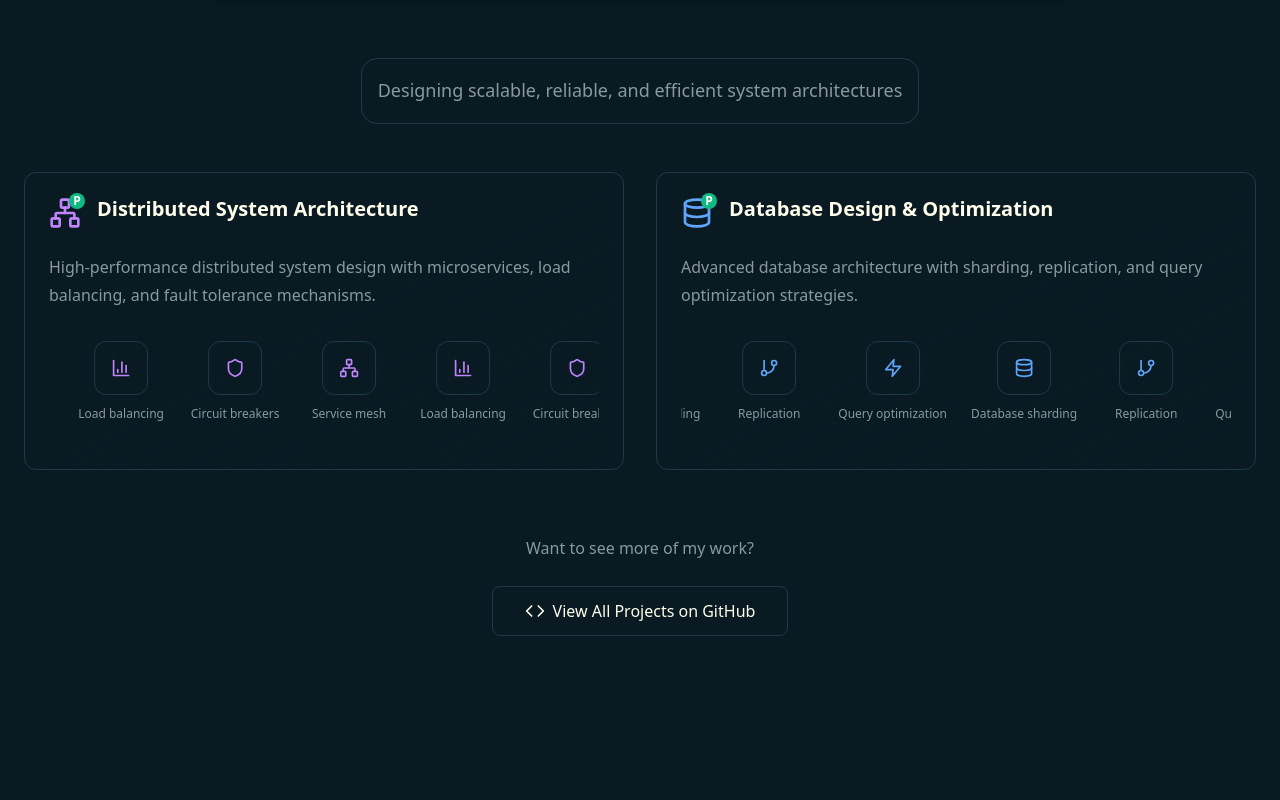
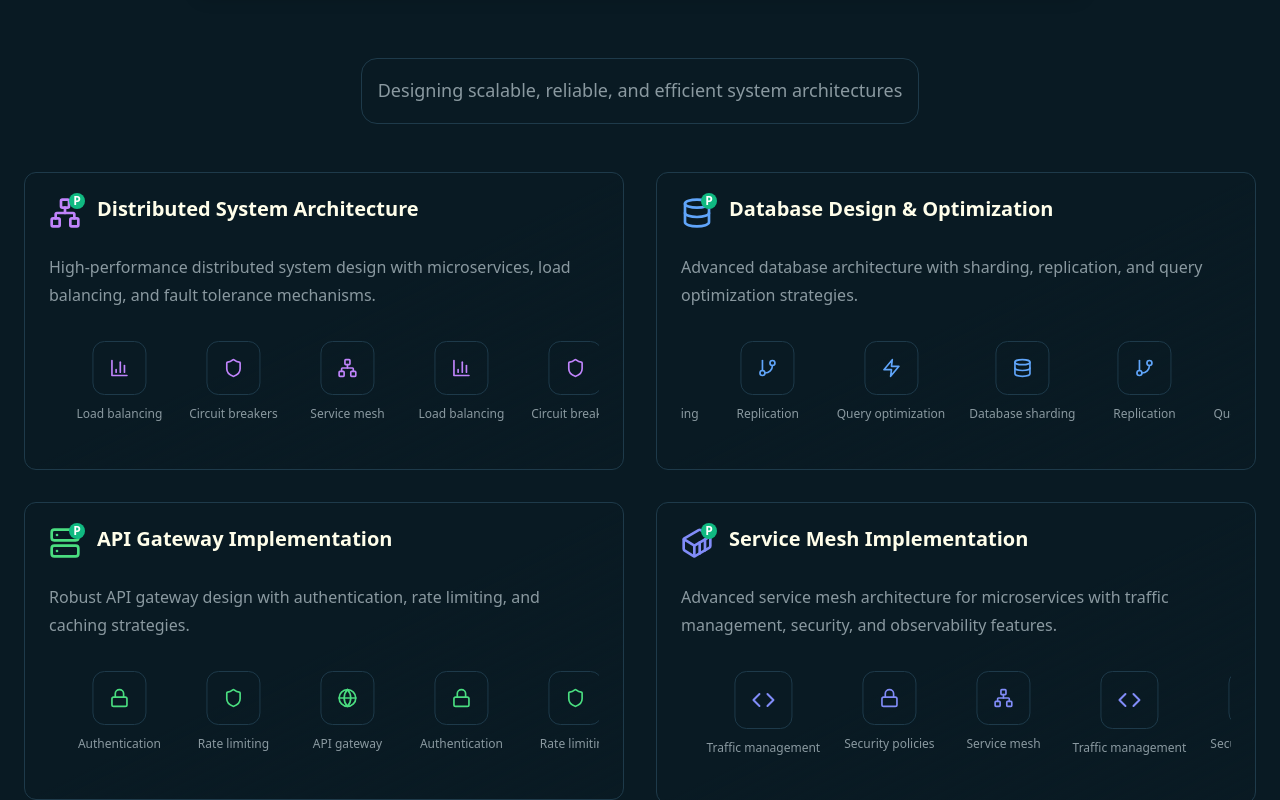
Before and after one commit to m0hamed541/my-portfolio, a React (Vite) app: page / in a window 1280 px wide. Shown: the part 2000-2800 px from the top of the page. Built offline with nearby package versions, Linux system fonts and the light colour scheme.

Commit message:
change projects section for small screens
projects in small screens are showed as tinder style swappable cards

```diff
--- /dev/null
+++ b/src/components/ProjectSwiper.jsx
@@ -0,0 +1,104 @@
+import React, { useEffect, useState } from "react";
+import { motion, useMotionValue, useTransform } from "framer-motion";
+import { ProjectCard } from "./ProjectCard";
+import { featureIcons } from "../data/projects";
+import { Code } from "lucide-react";
+
+const Card = ({ project, cards, setCards }) => {
+  const x = useMotionValue(0);
+
+  // Fade out when dragged left or right
+  const opacity = useTransform(x, [-70, 0, 70], [0.5, 1, 0.5]);
+
+  const handleDragEnd = () => {
+    if (Math.abs(x.get()) > 70) {
+      if (cards.length > 1) {
+        setCards([...cards.filter((c) => c.id !== project.id)]);
+      }
+    }
+  };
+
+  return (
+    <motion.div
+      className="
+      w-full overflow-hidden
+      bg-primary-background
+      rounded-xl p-4 border border-secondary-border/20 transition-all
+      duration-300"
+      style={{
+        gridColumn: 1,
+        gridRow: 1,
+        x,
+        zIndex: cards.indexOf(project),
+        opacity,
+      }}
+      drag="x"
+      dragConstraints={{ left: 0, right: 0 }} // stays on x-axis but still tracks x
+      dragElastic={0.5} // make it springy
+      onDragEnd={handleDragEnd}
+    >
+      <div className="flex items-start gap-3 mb-4">
+        <div className="relative">
+          <div className={`text-2xl ${project.accentColor}`}>
+            {project.icon}
+          </div>
+          <div className="absolute -top-1 -right-1 w-3 h-3 bg-success rounded-full flex items-center justify-center">
+            <span className="text-white text-xs font-bold">P</span>
+          </div>
+        </div>
+        <div className="flex-1">
+          <h3 className="text-lg font-semibold text-primary-text mb-2">
+            {project.title}
+          </h3>
+        </div>
+      </div>
+
+      {/* Description */}
+      <p className="text-sm text-primary-text-secondary mb-4 leading-relaxed">
+        {project.description}
+      </p>
+
+      {/* Features Carousel */}
+      <div className="flex flex-row flex-wrap gap-4">
+        {project.features.map((feature, index) => (
+          <div key={index}>
+            <div
+              className={`p-3 rounded-xl bg-secondary-background/10 border border-secondary-border/20 ${project.accentColor}`}
+            >
+              {featureIcons[feature] || (
+                <Code className="w-5 h-5 " />
+              )}
+            </div>
+            <span className="text-xs text-primary-text-secondary text-center leading-tight font-medium">
+              {feature}
+            </span>
+          </div>
+        ))}
+      </div>
+    </motion.div>
+  );
+};
+
+const Swiper = ({ projects }) => {
+  const [cards, setCards] = useState(projects);
+
+  useEffect(() => {
+    setCards(projects);
+    console.log("update cards");
+  }, [projects]);
+
+  return (
+    <div className=" bg-white w-full grid place-items-center">
+      {cards.map((project) => (
+        <Card
+          key={project.id}
+          project={project}
+          cards={cards}
+          setCards={setCards}
+        />
+      ))}
+    </div>
+  );
+};
+
+export default Swiper;
--- a/src/data/projects.tsx
+++ b/src/data/projects.tsx
@@ -5,6 +5,7 @@ import {
 } from 'lucide-react';
 
 export interface Project {
+  id: number;
   title: string;
   description: string;
   features: string[];
@@ -29,6 +30,7 @@ export const projectSections: ProjectSection[] = [
     description: 'Designing scalable, reliable, and efficient system architectures',
     projects: [
       {
+        id: 0,
         title: 'Distributed System Architecture',
         description: 'High-performance distributed system design with microservices, load balancing, and fault tolerance mechanisms.',
         features: ['Service mesh', 'Load balancing', 'Circuit breakers'],
@@ -37,12 +39,31 @@ export const projectSections: ProjectSection[] = [
         link: 'https://github.com/m0hamed541/distributed-system'
       },
       {
+        id: 1,
         title: 'Database Design & Optimization',
         description: 'Advanced database architecture with sharding, replication, and query optimization strategies.',
         features: ['Database sharding', 'Replication', 'Query optimization'],
         icon: <DatabaseIcon className="w-8 h-8" />,
         accentColor: 'text-blue-400',
         link: 'https://github.com/m0hamed541/database-design'
+      },
+      {
+        id: 2,
+        title: 'API Gateway Implementation',
+        description: 'Robust API gateway design with authentication, rate limiting, and caching strategies.',
+        features: ['API gateway', 'Authentication', 'Rate limiting'],
+        icon: <Server className="w-8 h-8" />,
+        accentColor: 'text-green-400',
+        link: 'https://github.com/m0hamed541/api-gateway'
+      },
+      {
+        id: 3,
+        title: 'Service Mesh Implementation',
+        description: 'Advanced service mesh architecture for microservices with traffic management, security, and observability features.',
+        features: ['Service mesh', 'Traffic management', 'Security policies'],
+        icon: <Container className="w-8 h-8" />,
+        accentColor: 'text-indigo-400',
+        link: 'https://github.com/m0hamed541/service-mesh'
       }
     ]
   },
@@ -53,6 +74,7 @@ export const projectSections: ProjectSection[] = [
     description: 'Building robust cloud-native solutions across multiple platforms',
     projects: [
       {
+        id: 0,
         title: 'Multi-Cloud Infrastructure',
         description: 'Hybrid cloud solution spanning AWS, Azure, and GCP with unified management and monitoring.',
         features: ['Multi-cloud deployment', 'Unified monitoring', 'Cost optimization'],
@@ -61,6 +83,7 @@ export const projectSections: ProjectSection[] = [
         link: 'https://github.com/m0hamed541/multi-cloud'
       },
       {
+        id: 1,
         title: 'Container Orchestration Platform',
         description: 'Enterprise-grade Kubernetes platform with advanced networking, security, and monitoring capabilities.',
         features: ['Kubernetes', 'Service mesh', 'Security policies'],
@@ -77,6 +100,7 @@ export const projectSections: ProjectSection[] = [
     description: 'Solving complex technical challenges with innovative approaches',
     projects: [
       {
+        id: 0,
         title: 'Algorithm Optimization Engine',
         description: 'High-performance algorithm library with optimization techniques for complex computational problems.',
         features: ['Algorithm optimization', 'Performance analysis', 'Benchmarking'],
@@ -85,6 +109,7 @@ export const projectSections: ProjectSection[] = [
         link: 'https://github.com/m0hamed541/algo-engine'
       },
       {
+        id: 1,
         title: 'System Performance Analyzer',
         description: 'Comprehensive system analysis tool for identifying bottlenecks and optimizing resource utilization.',
         features: ['Performance profiling', 'Bottleneck detection', 'Resource optimization'],
@@ -101,6 +126,7 @@ export const projectSections: ProjectSection[] = [
     description: 'Developing full-stack applications with modern technologies',
     projects: [
       {
+        id: 0,
         title: 'Full-Stack Web Application',
         description: 'Modern web application with React frontend, Node.js backend, and PostgreSQL database.',
         features: ['React', 'Node.js', 'PostgreSQL', 'Docker'],
@@ -109,6 +135,7 @@ export const projectSections: ProjectSection[] = [
         link: 'https://github.com/m0hamed541/fullstack-app'
       },
       {
+        id: 1,
         title: 'API Gateway & Services',
         description: 'Scalable API gateway with authentication, rate limiting, and service discovery capabilities.',
         features: ['API gateway', 'Authentication', 'Rate limiting'],
--- a/src/sections/about.tsx
+++ b/src/sections/about.tsx
@@ -3,7 +3,7 @@ import { SectionHeader } from "../components/sectionHeader";
 
 const AboutSection = () => {
   return (
-    <section className="relative min-h-screen flex items-center justify-center bg-primary-background overflow-hidden py-12 sm:py-16 md:py-20">
+    <section id="about_section" className="relative min-h-screen flex items-center justify-center bg-primary-background overflow-hidden py-12 sm:py-16 md:py-20">
       <div className="max-w-6xl mx-auto px-4 sm:px-6">
         <SectionHeader header="About Me" subheader="Building scalable, reliable, and containerized solutions that power the future of cloud infrastructure" />
 
--- a/src/sections/hero.jsx
+++ b/src/sections/hero.jsx
@@ -6,7 +6,7 @@ import { headline, subheadline } from '../globals/variables.jsx';
 
 const HeroSection = () => {
   return (
-    <section className="relative min-h-screen flex items-center justify-center overflow-hidden bg-primary-background">
+    <section id="hero_section" className="relative min-h-screen flex items-center justify-center overflow-hidden bg-primary-background">
       {/* Content */}
       <div className="relative z-10 text-center max-w-4xl mx-auto px-4 sm:px-6">
         <div className="animate-fade-in">
--- a/src/sections/projects.tsx
+++ b/src/sections/projects.tsx
@@ -1,22 +1,31 @@
-import React, { useState } from 'react';
-import { ProjectCard } from '../components/ProjectCard';
-import { ProjectsSelector } from '../components/ProjectsSelector';
-import { projectSections } from '../data/projects';
-import { Code } from 'lucide-react';
-import { SectionHeader } from '../components/sectionHeader';
+import React, { useState } from "react";
+import { ProjectCard } from "../components/ProjectCard";
+import { ProjectsSelector } from "../components/ProjectsSelector";
+import { projectSections } from "../data/projects";
+import { Code } from "lucide-react";
+import { SectionHeader } from "../components/sectionHeader";
+import Swiper from "../components/ProjectSwiper";
 
 const ProjectsSection = () => {
-  const [activeSection, setActiveSection] = useState('system-design');
+  const [activeSection, setActiveSection] = useState("system-design");
 
-  const currentSection = projectSections.find(section => section.id === activeSection);
+  const isMobile = window.innerWidth <= 768;
+
+  const currentSection = projectSections.find(
+    (section) => section.id === activeSection
+  );
   const currentProjects = currentSection?.projects || [];
 
   return (
-    <section id="projects_section" className="relative min-h-screen py-12 sm:py-16 md:py-20 bg-primary-background overflow-hidden">
-
-
+    <section
+      id="projects_section"
+      className="relative min-h-screen py-12 sm:py-16 md:py-20 bg-primary-background overflow-hidden"
+    >
       <div className="relative z-10 max-w-7xl mx-auto px-4 sm:px-6">
-        <SectionHeader header="Featured Projects" subheader="Explore my latest work across different domains of software engineering and system design" />
+        <SectionHeader
+          header="Featured Projects"
+          subheader="Explore my latest work across different domains of software engineering and system design"
+        />
 
         {/* Projects Selector */}
         <ProjectsSelector
@@ -25,6 +34,7 @@ const ProjectsSection = () => {
         />
 
         {/* Section Description */}
+        {!isMobile && (
           <div className="text-center mb-8 sm:mb-12 transition-all duration-500 px-4 sm:px-0">
             <div className="inline-block p-4 bg-secondary-background/5 rounded-2xl border border-secondary-border/20">
               <p className="text-primary-text-secondary text-base sm:text-lg">
@@ -32,15 +42,24 @@ const ProjectsSection = () => {
               </p>
             </div>
           </div>
+        )}
 
         {/* Projects Grid */}
+        {isMobile ? (
+          <Swiper projects={currentProjects}/>
+        ) : (
           <div className="grid grid-cols-1 md:grid-cols-2 gap-6 sm:gap-8">
             {currentProjects.map((project, index) => (
-            <div key={index} className="animate-slide-up" style={{ animationDelay: `${index * 0.2}s` }}>
+              <div
+                key={index}
+                className="animate-slide-up"
+                style={{ animationDelay: `${index * 0.2}s` }}
+              >
                 <ProjectCard {...project} />
               </div>
             ))}
           </div>
+        )}
 
         {/* Call to Action */}
         <div className="text-center mt-12 sm:mt-16 px-4 sm:px-0">
@@ -54,7 +73,9 @@ const ProjectsSection = () => {
             className="inline-flex items-center gap-2 px-6 sm:px-8 py-3 bg-primary-accent/20 text-primary-text rounded-lg hover:bg-primary-accent/30 transition-all duration-300 hover:scale-105 border border-primary-accent/30"
           >
             <Code className="w-5 h-5" />
-            <span className="hidden sm:inline">View All Projects on GitHub</span>
+            <span className="hidden sm:inline">
+              View All Projects on GitHub
+            </span>
             <span className="sm:hidden">View on GitHub</span>
           </a>
         </div>
```
Also changed, not shown: src/App.jsx (+5 -2 lines), src/hooks/useMediaQuery.jsx (added, +21 -0 lines), src/sections/footer.tsx (+4 -4 lines). Lines whose indentation alone changed are shown as unchanged.
